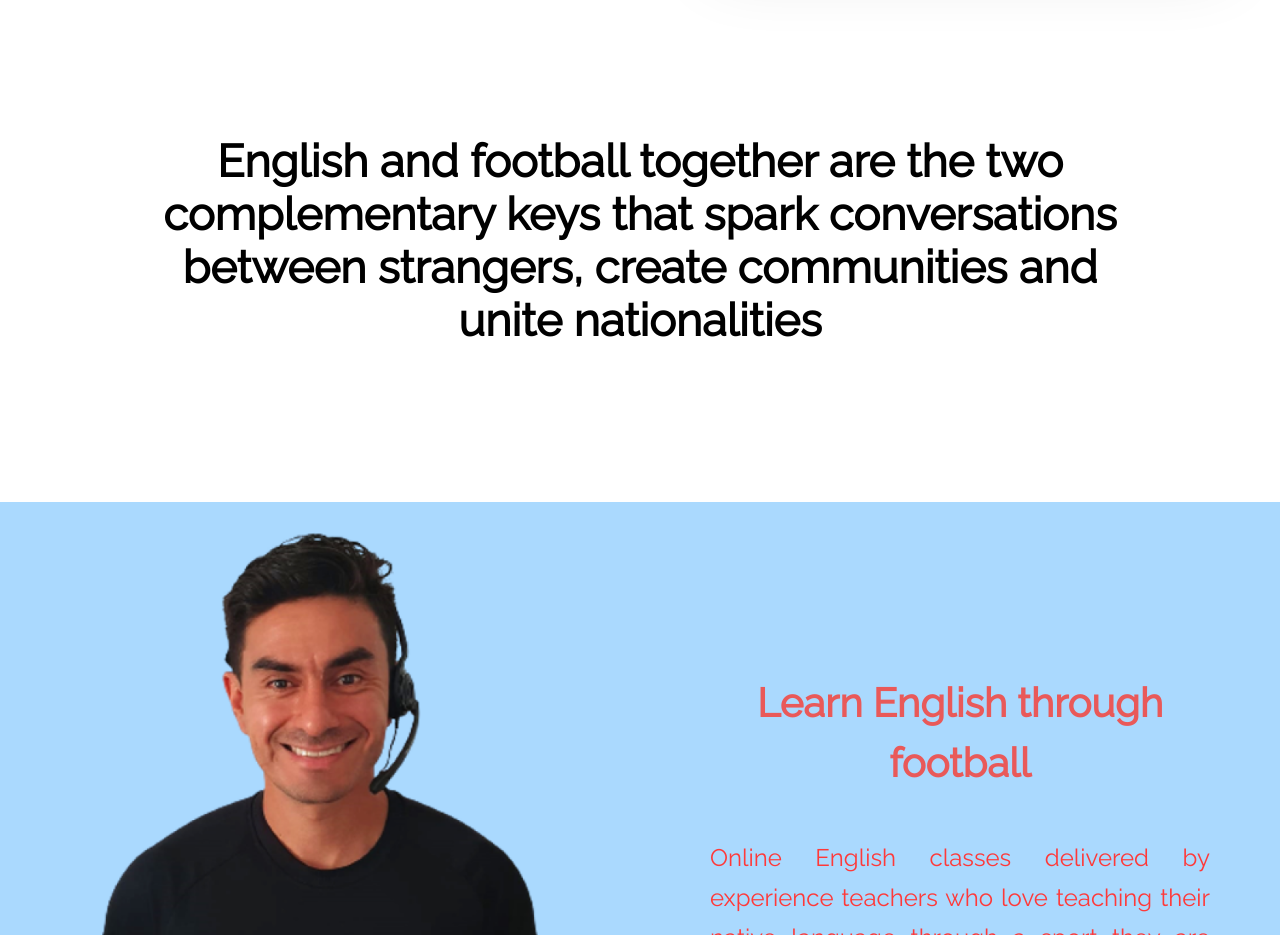
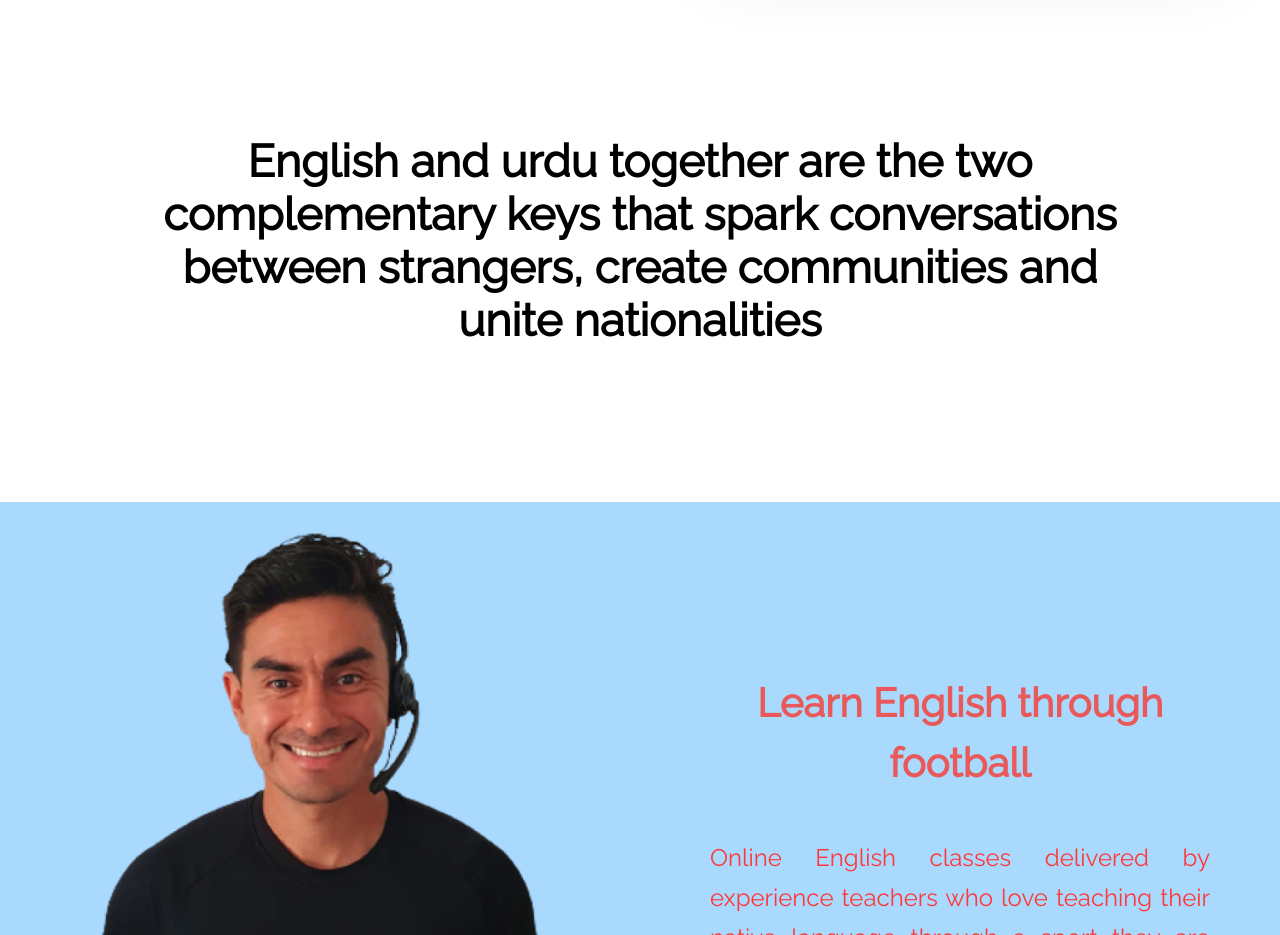
Before and after one commit to mubeenhassan/engilsh-teaching, a React (Create React App) app: page / in a window 1280 px wide. Shown: the part 920-1855 px from the top of the page. Built offline with nearby package versions, Linux system fonts and the light colour scheme; some icons are missing.

Commit message:
updating text at home page

```diff
--- a/src/pages/aboutUs/index.js
+++ b/src/pages/aboutUs/index.js
@@ -12,7 +12,7 @@ function AboutUs({ t }) {
         className="hero about-us-page"
         textPortion="about_us_text"
       />
-      <h1 className="contact-us-heading">Contact us</h1>
+      <h1 className="contact-us-heading">Contact me</h1>
       <ContactUsForm
         t={t}
         heading="contact_us"
--- a/src/pages/home/index.js
+++ b/src/pages/home/index.js
@@ -14,11 +14,11 @@ function Home({ t }) {
       <HomeSection t={t} Hero />
       <div class="section-between-text pos-rel home-whats">
         <p>
-          English and football together are the two complementary keys that
+          English and urdu together are the two complementary keys that
           spark conversations between strangers, create communities and unite
           nationalities
+
         </p>
-
       </div>
       <TextImageContainer
         t={t}
```
